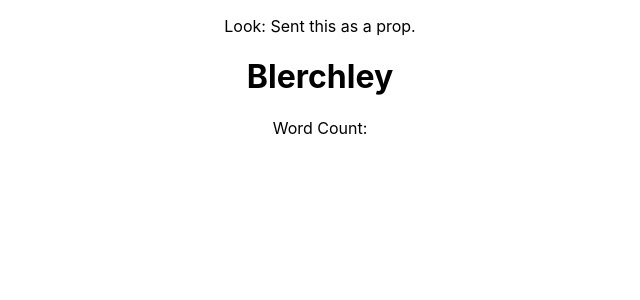
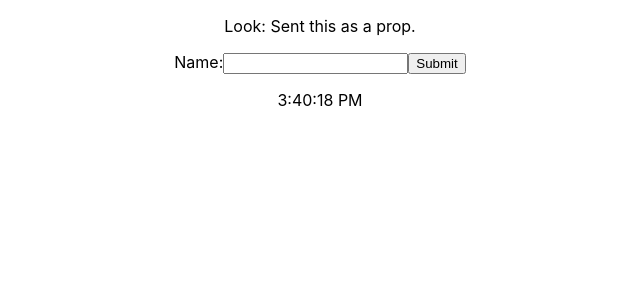
Before and after one commit to atom-box/sandReact, a React (Create React App) app in the folder road1/: page / in a window 1280 px wide. Shown: the top 300 px of the page, without its empty margins (320-960 px from the left). Built offline with nearby package versions, Linux system fonts and the light colour scheme.

Commit message:
Form works crudely, with nulls in all curly braces.

```diff
--- a/road1/src/App.js
+++ b/road1/src/App.js
@@ -2,19 +2,35 @@ import React from 'react';
 import './App.css';
 
 function App() {
-  var now = new Date();
-  now = now.toLocaleTimeString();
 
   function WordCounter(){
     return null;
   }
 
   function ProgressBar() {
-    return <h1>Blerchley</h1>;
+    return (
+
+      <form onSubmit={null}>
+        <label>
+          Name:
+          <input type="text" value={null} onChange={null} />
+        </label>
+        <input type="submit" value="Submit" />
+      </form>
+
+
+
+
+
+
+
+
+    )
   }
 
-  function Counter({ count }) {
-    return <p>Word Count: </p>
+  function Ticking({ count }) {
+      let now = new Date().toLocaleTimeString();
+    return <p>{now} </p>
   }
 
   function Editor(props) {
@@ -26,7 +42,7 @@ function App() {
   <div className="App">
     <Editor n1={"Sent this as a prop."}/>
     <ProgressBar />
-    <Counter />
+    <Ticking />
   </div>
   );
 }
```
